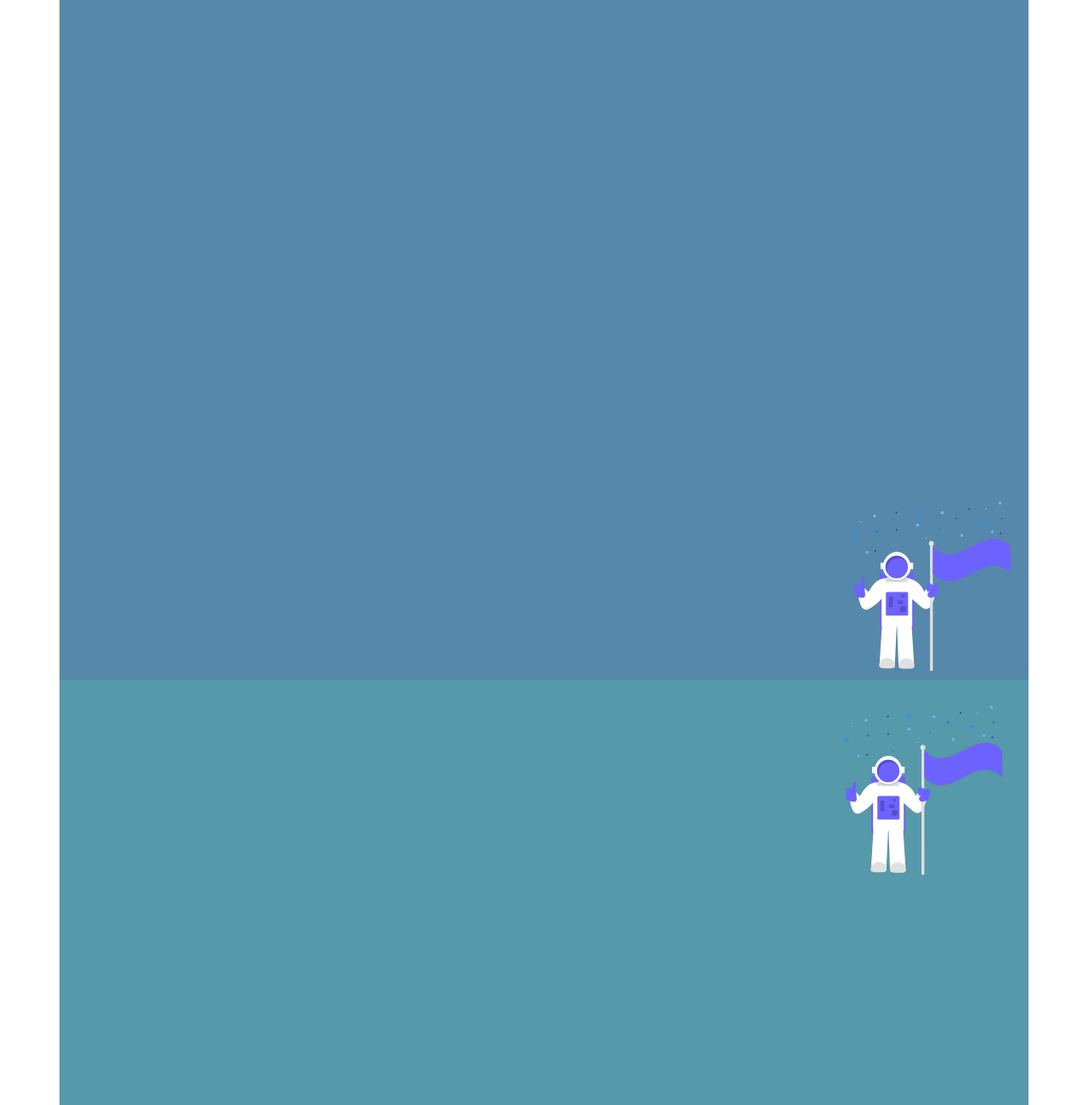
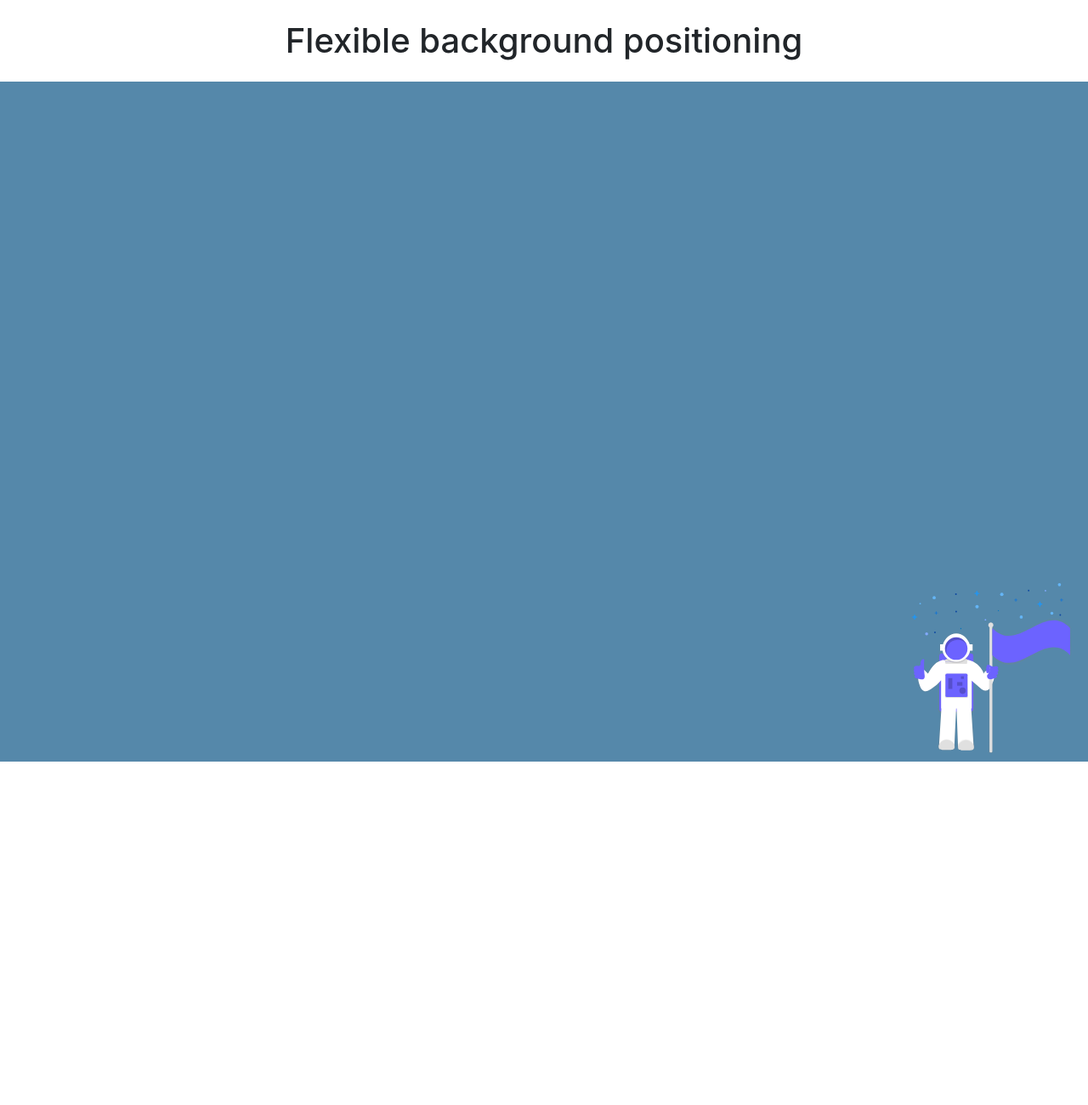
Before and after one commit to luctst/CSS-Secrets, a plain HTML site: page background-and-borders/flexible-background-positioning/index.html in a window 1280 px wide. Shown: the top 1300 px of the page at 85% size. After the commit the page ends 896 px from the top, so only its background shows below. Drawn offline with nearby package versions, Linux system fonts and the light colour scheme.

Commit message:
Start to add flexible background positioning styles

```diff
--- a/background-and-borders/flexible-background-positioning/index.html
+++ b/background-and-borders/flexible-background-positioning/index.html
@@ -8,10 +8,17 @@
   </head>
   <body>
     <div class="container">
+      <div class="row">
+        <div class="col-12">
+          <h1 class="mt-4 mb-4 text-center">Flexible background positioning</h1>
+        </div>
+      </div>
     </div>
-    <section class="container">
-    </section>
-    <footer class="container">
-    </footer>
+    <div class="wrapper">
+    </div>
+    <div class="wrapper2">
+    </div>
+    <div class="wrapper3">
+    </div>
   </body>
 </html>
--- a/background-and-borders/flexible-background-positioning/style.css
+++ b/background-and-borders/flexible-background-positioning/style.css
@@ -4,21 +4,21 @@
   margin: 2em auto 0;
   font: 100%/1.5 sans-serif;
 }
-div.container {
+div.wrapper {
   background: url('astronaut.svg') no-repeat bottom right #58a; /*If you use older browser you
   must add bottom and right or left,top here*/
   background-position: right 20px bottom 10px; /*This provide a position for the img
   in the padding-box*/
   min-height: 100vh;
 }
-section.container {
+section.wrapper2 {
   padding: 30px; /*Add padding*/
   background: url('astronaut.svg') no-repeat top right #59a;
   background-origin: content-box; /*This change the origin of the img, by default an
   background is in top left from the padding-box, add this change the origin position*/
   min-height: 100vh;
 }
-footer.container {
+footer.wrapper3 {
   background: url('astronaut.svg') no-repeat #60a;
   min-height: 100vh;
   background-position: calc(100% - 20px) calc(100% - 20px); /*Calc provide an easy solution
```
